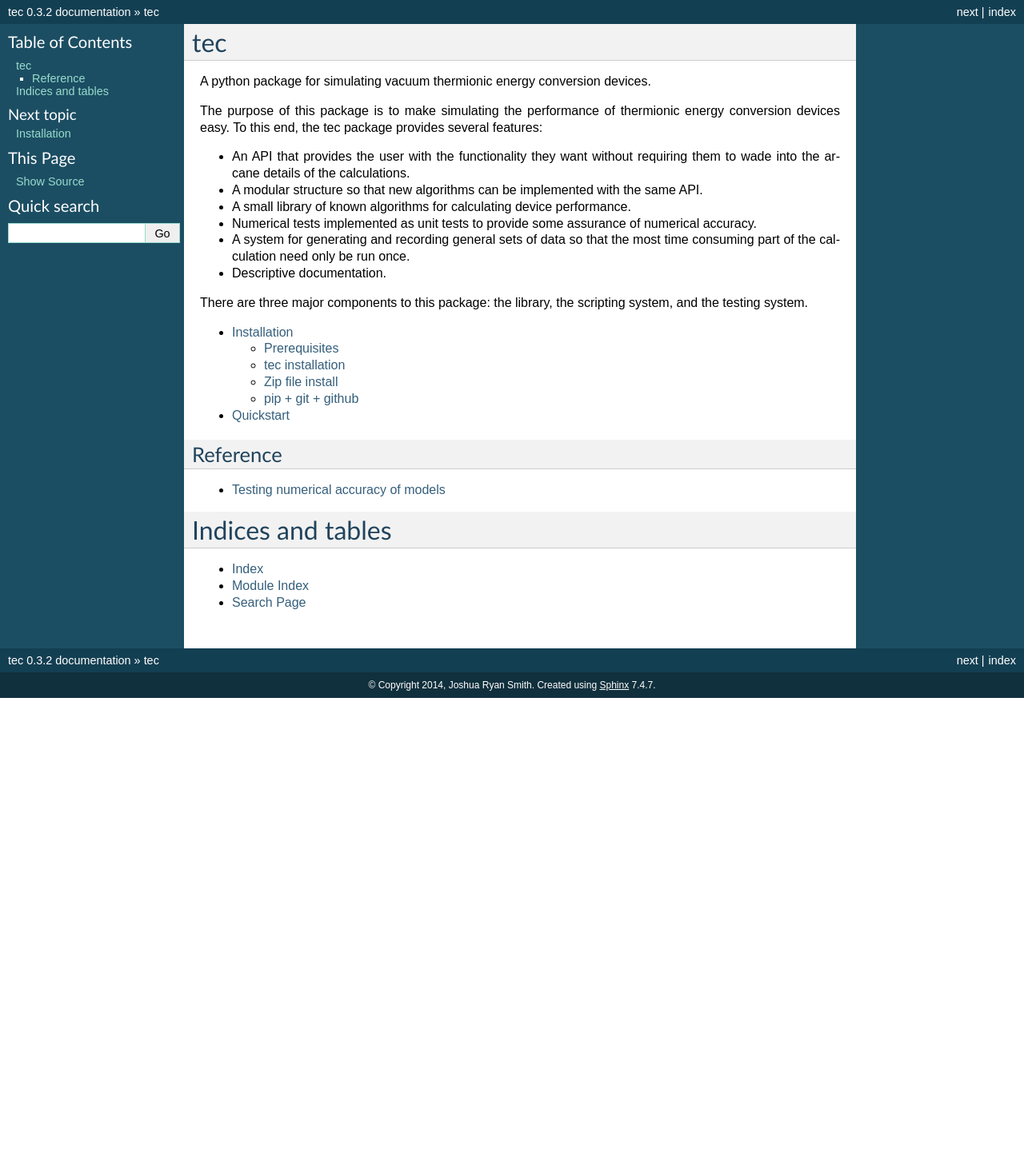
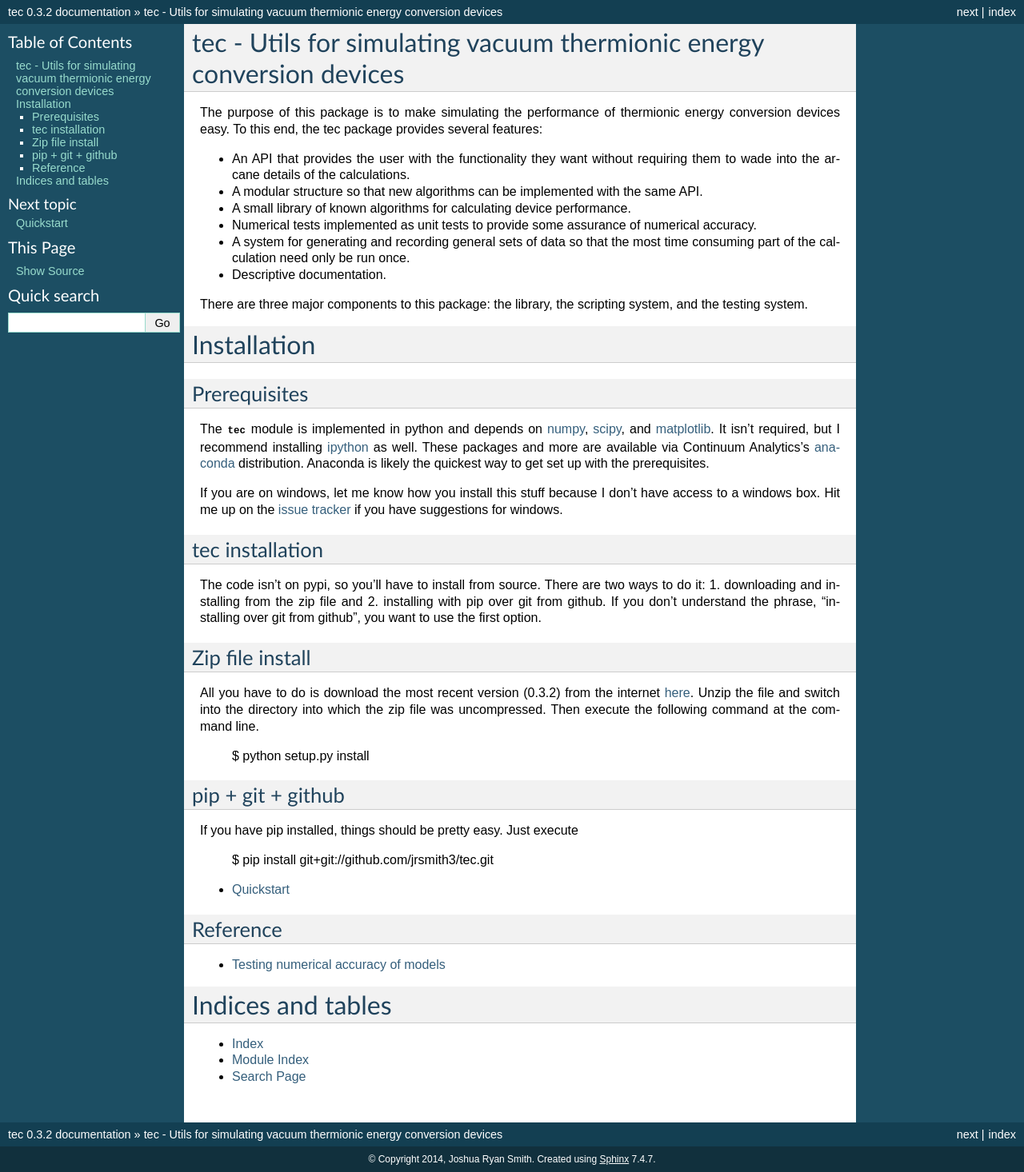
Before and after one commit to jrsmith3/tec, a Sphinx documentation site: the page built from doc/index.rst, in a window 1280 px wide. Shown: the whole page at 80% size. Built offline with Sphinx 7.4.7, drawn with Linux system fonts in a browser that asks for light colours; pages that are not in the unit, such as notebooks, are missing from menus; before the commit the page ends 900 px from its top, so only the background shows below that.

Commit message:
Merge installation instructions into index

```diff
--- a/doc/index.rst
+++ b/doc/index.rst
@@ -3,10 +3,8 @@
    You can adapt this file completely to your liking, but it should at least
    contain the root `toctree` directive.
 
-tec
-===
-A python package for simulating vacuum thermionic energy conversion devices.
-
+tec - Utils for simulating vacuum thermionic energy conversion devices
+======================================================================
 The purpose of this package is to make simulating the performance of thermionic energy conversion devices easy. To this end, the tec package provides several features:
 
 * An API that provides the user with the functionality they want without requiring them to wade into the arcane details of the calculations.
@@ -19,10 +17,34 @@ The purpose of this package is to make simulating the performance of thermionic
 There are three major components to this package: the library, the scripting system, and the testing system.
 
 
+Installation
+============
+
+Prerequisites
+-------------
+The :mod:`tec` module is implemented in python and depends on `numpy <http://www.numpy.org>`_, `scipy <http://www.scipy.org>`_, and `matplotlib <http://matplotlib.org>`_. It isn't required, but I recommend installing `ipython <http://ipython.org>`_ as well. These packages and more are available via Continuum Analytics's `anaconda <http://continuum.io/downloads>`_ distribution. Anaconda is likely the quickest way to get set up with the prerequisites.
+
+If you are on windows, let me know how you install this stuff because I don't have access to a windows box. Hit me up on the `issue tracker <https://github.com/jrsmith3/tec/issues?state=open>`_ if you have suggestions for windows.
+
+tec installation
+----------------
+The code isn't on pypi, so you'll have to install from source. There are two ways to do it: 1. downloading and installing from the zip file and 2. installing with pip over git from github. If you don't understand the phrase, "installing over git from github", you want to use the first option.
+
+Zip file install
+----------------
+All you have to do is download the most recent version (0.3.2) from the internet `here <https://github.com/jrsmith3/tec/archive/0.3.2.zip>`_. Unzip the file and switch into the directory into which the zip file was uncompressed. Then execute the following command at the command line.
+
+    $ python setup.py install
+
+pip + git + github
+------------------
+If you have pip installed, things should be pretty easy. Just execute
+
+    $ pip install git+git://github.com/jrsmith3/tec.git
+
 .. toctree::
    	:maxdepth: 2
 
-   	Installation <install>
    	Quickstart <quickstart>
    	Library <library>
    	Scripting <scripting>
```
Also changed, not shown: doc/install.rst (deleted, +0 -25 lines).
